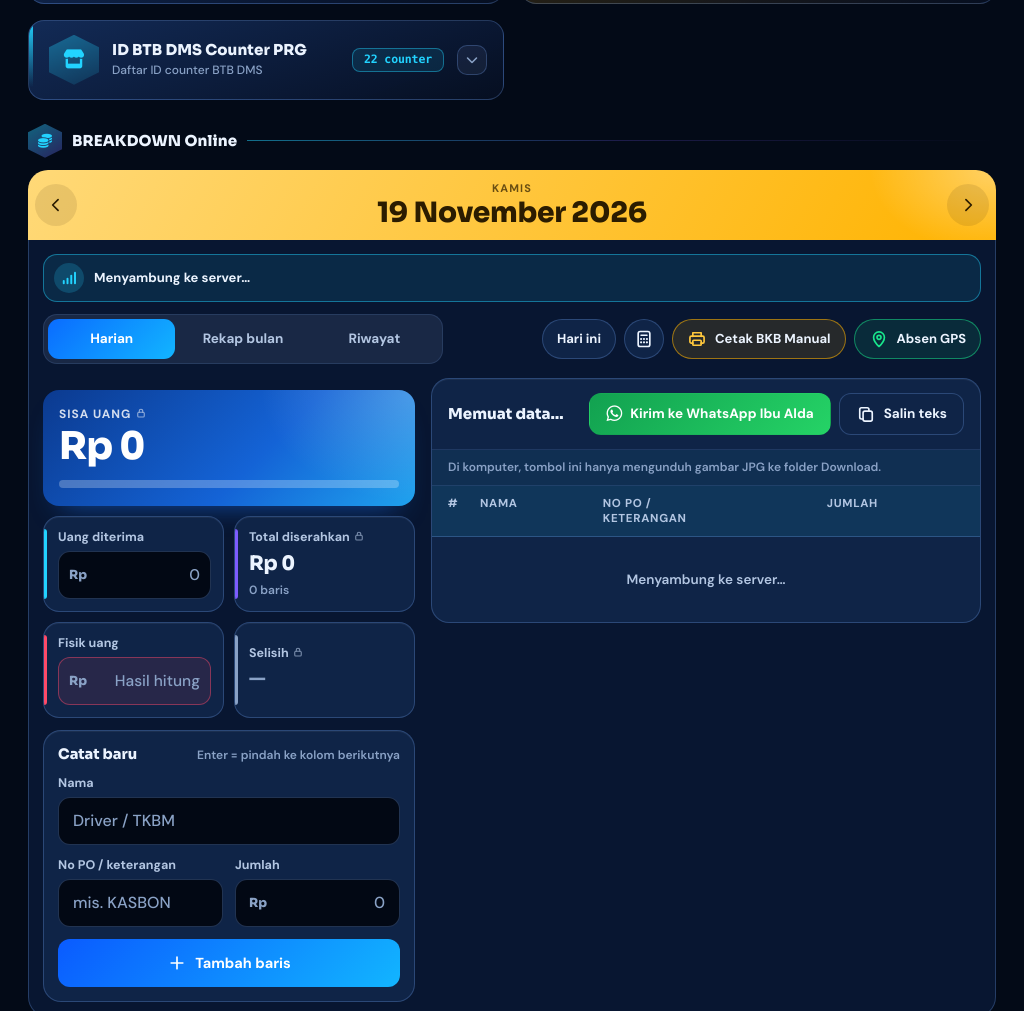
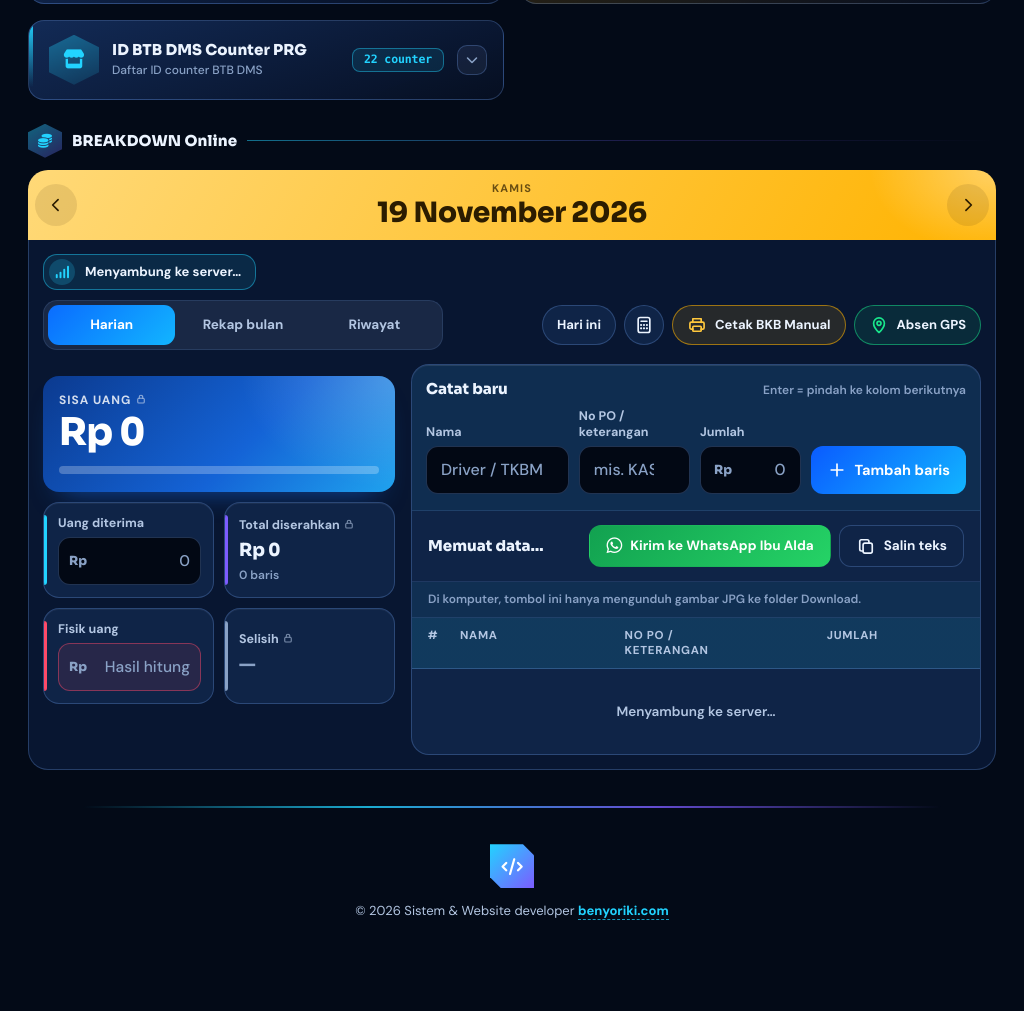
Before and after one commit to web189/UangRitase, a plain HTML site: page index.html in a window 1024 px wide. Shown: the part 969-1980 px from the top of the page. After the commit the page ends 1931 px from the top, so only its background shows below. Drawn offline with Linux system fonts and the light colour scheme; a script that the page names is missing.

Commit message:
Add files via upload

```diff
--- a/kas.css
+++ b/kas.css
@@ -505,3 +505,36 @@ html[data-theme=light] .lk-open[data-ph=hot] { --lc: 214, 40, 74; }
 /* v34 */
 .lk-hol { font-style: normal; font-weight: 700; color: rgb(var(--lc)); }
 .lk-pick .lk-sub { margin-top: -4px; }
+
+/* ==========================================================================
+   v38 — TAMPILAN KOMPUTER (PC / laptop / tablet lebar)
+   • Form "Catat baru" pindah ke atas tabel (satu baris) -> input & hasilnya terlihat berdampingan.
+   • Kolom Nama lebih lebar (tidak lagi terpotong 2 baris), header tabel menempel saat menggulir, status koneksi diringkas.
+   ========================================================================== */
+@media (min-width: 700px) {
+  .kd-main > .kd-add { grid-template-columns: minmax(0, 1.15fr) minmax(0, 1.4fr) minmax(0, 1fr) auto; align-items: end; gap: 10px 12px; padding: 14px 16px 16px; border: 0; border-bottom: 1px solid var(--ln); border-radius: 0; background: rgba(var(--acc-rgb), .05); }
+  .kd-main > .kd-add .kf-nama, .kd-main > .kd-add .kd-addbtn { grid-column: auto; }
+  .kd-main > .kd-add .kd-add-h, .kd-main > .kd-add .kd-err, .kd-main > .kd-add .kd-lockmsg { grid-column: 1 / -1; }
+}
+@media (min-width: 1000px) {
+  .kd-listhead, .kr, .kr-edit { grid-template-columns: 40px minmax(0, 1.55fr) minmax(0, 1.2fr) 150px 92px; }
+  .kd-main > .kd-add .kd-add-h b { font-size: 15px; }
+  .kas-net.is-on, .kas-net.is-sync { display: inline-flex; padding: 4px 14px 4px 5px; margin-bottom: 10px; }
+  .kas-net.is-on .kn-ic, .kas-net.is-sync .kn-ic { width: 26px; height: 26px; }
+  .kas-net.is-on #kasNetSub, .kas-net.is-sync #kasNetSub { display: none; }
+}
+@media (min-width: 1000px) and (max-width: 1199px) {
+  .kd-listhead, .kr, .kr-edit { grid-template-columns: 34px minmax(0, 1.5fr) minmax(0, 1.1fr) 130px 84px; }
+}
+@media (min-width: 1000px) {
+  @supports (overflow: clip) {
+    .kd-main { overflow: clip; }
+    .kd-listhead { position: sticky; top: 64px; z-index: 3; background: linear-gradient(rgba(var(--acc-rgb), .12), rgba(var(--acc-rgb), .12)), var(--k-card); }
+  }
+}
+@media (min-width: 1000px) and (max-width: 1199px) {
+  .kd { grid-template-columns: 352px minmax(0, 1fr); }
+  .kk-total b { font-size: 18px; white-space: nowrap; }
+  .kd-main > .kd-add { grid-template-columns: minmax(0, 1.35fr) minmax(0, 1.05fr) minmax(0, .95fr) auto; gap: 10px; padding-left: 14px; padding-right: 14px; }
+  .kd-main > .kd-add .kd-addbtn { padding: 0 16px; }
+}
--- a/kas.js
+++ b/kas.js
@@ -824,6 +824,9 @@ function renderDayShell() {
           '<div class="kk-c kk-fisik"><label for="ksFisik">Fisik uang</label>' + amtIn("ksFisik", "Hasil hitung") + '</div>' +
           '<div class="kk-c kk-diff none" id="ksDiff"><span class="k">Selisih ' + IC.lock + '</span><b id="ksSel">—</b><em id="ksTag"></em></div>' +
         '</section>' +
+      '</div>' +
+      '<datalist id="kasNames"></datalist><datalist id="kasPos"></datalist>' +
+      '<div class="kd-main">' +
         '<form class="kd-add" id="kdAdd" autocomplete="off" novalidate>' +
           '<div class="kd-add-h"><b>Catat baru</b><span>Enter = pindah ke kolom berikutnya</span></div>' +
           '<div class="kf kf-nama"><label for="kaNama">Nama</label><input id="kaNama" list="kasNames" maxlength="60" autocapitalize="characters" enterkeyhint="next" placeholder="Driver / TKBM"></div>' +
@@ -833,9 +836,6 @@ function renderDayShell() {
           '<p class="kd-err" id="kaErr" role="alert"></p>' +
           '<p class="kd-lockmsg">' + IC.lock + '<span>Terkunci — input ditutup. Buka kunci lewat login admin.</span></p>' +
         '</form>' +
-      '</div>' +
-      '<datalist id="kasNames"></datalist><datalist id="kasPos"></datalist>' +
-      '<div class="kd-main">' +
         '<div class="kd-bar"><b id="kdCount">Catatan hari ini</b>' +
           '<div class="kd-bar-a">' +
             '<button class="kbtn kbtn-wa" type="button" id="ksWa"><i class="fab fa-whatsapp"></i><span>Kirim ke <span class="wa-w">WhatsApp </span>' + esc(WA_NAME) + '</span></button>' +
--- a/sw.js
+++ b/sw.js
@@ -8,7 +8,7 @@
    • Firebase / situs lain TIDAK disentuh (data tetap langsung ke server).
    ES5 — aman untuk Chrome 109 / Windows 7.
    ========================================================================== */
-var VERSION = "v37-aktif-offline";
+var VERSION = "v38-tampilan-pc";
 var APP = "uangritase";
 var SHELL = APP + "-shell-" + VERSION;
 var MEDIA = APP + "-media-v1";
```
Also changed, not shown: 1 other file.
